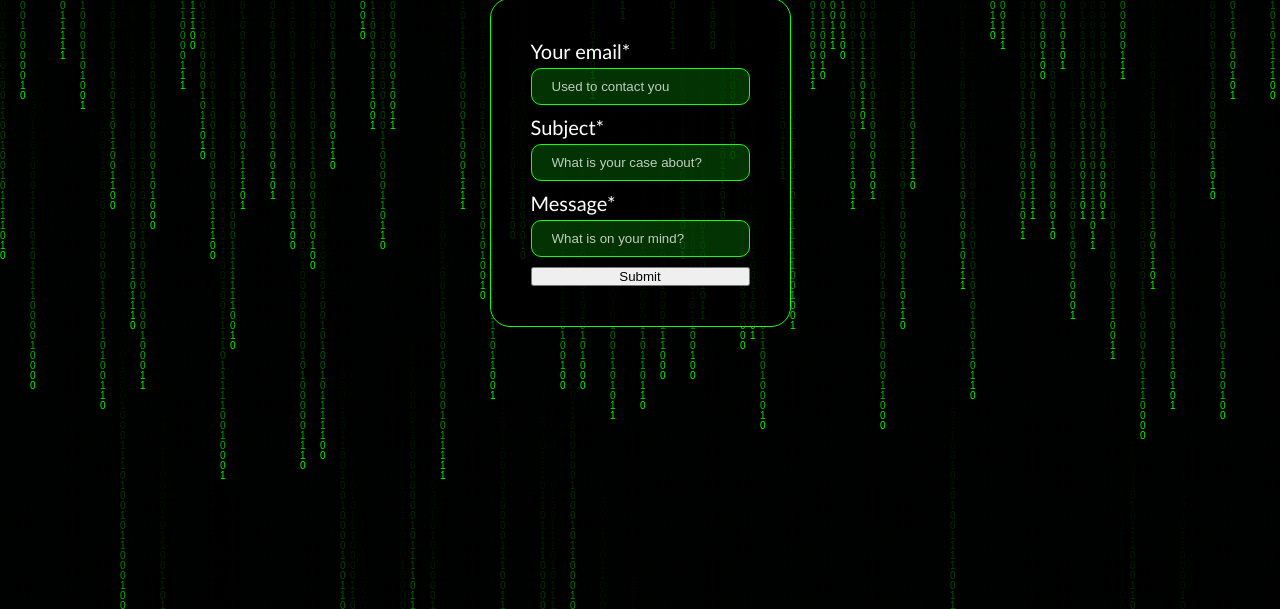
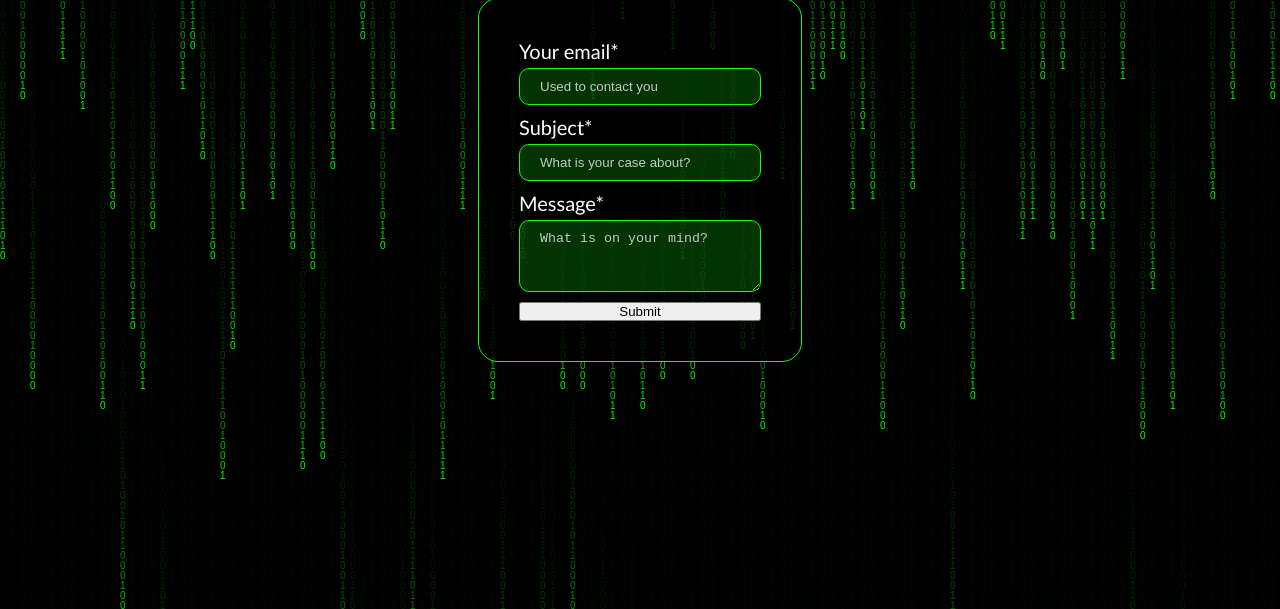
Before and after one commit to Pigges/Hirman, a plain HTML site: page contact/index.html in a window 1280 px wide. Shown: the part 191-800 px from the top of the page. Drawn offline with Linux system fonts and the light colour scheme.

Commit message:
continue on contact

```diff
--- a/contact/index.html
+++ b/contact/index.html
@@ -32,7 +32,7 @@
                 <label for="subject">Subject*</label>
                 <input required type="text" name="subject" id="subject" placeholder="What is your case about?">
                 <label for="message">Message*</label>
-                <input required type="text" name="subject" id="subject" placeholder="What is on your mind?">
+                <textarea required type="text" name="message" id="message" placeholder="What is on your mind?"></textarea>
                 <button>Submit</button>
             </form>
         </div>
--- a/css/contact.css
+++ b/css/contact.css
@@ -29,7 +29,7 @@ h1 {
     padding-bottom: 5px;
 }
 
-.wrapper form input {
+.wrapper form input, .wrapper form textarea {
     padding: 10px 20px;
     background-color: rgba(17, 255, 17, 0.2);
     border-radius: 10px;
@@ -37,10 +37,16 @@ h1 {
     margin-bottom: 10px;
 }
 
-.wrapper form input::placeholder {
+.wrapper form textarea {
+    min-width: fit-content;
+    min-height: 50px;
+    width: 200px;
+}
+
+.wrapper form input::placeholder, .wrapper form textarea::placeholder {
     color: rgba(255, 255, 255, 0.75);
 }
 
-.wrapper form input:focus {
+.wrapper form input:focus, .wrapper form textarea:focus {
     outline: none;
 }
```
